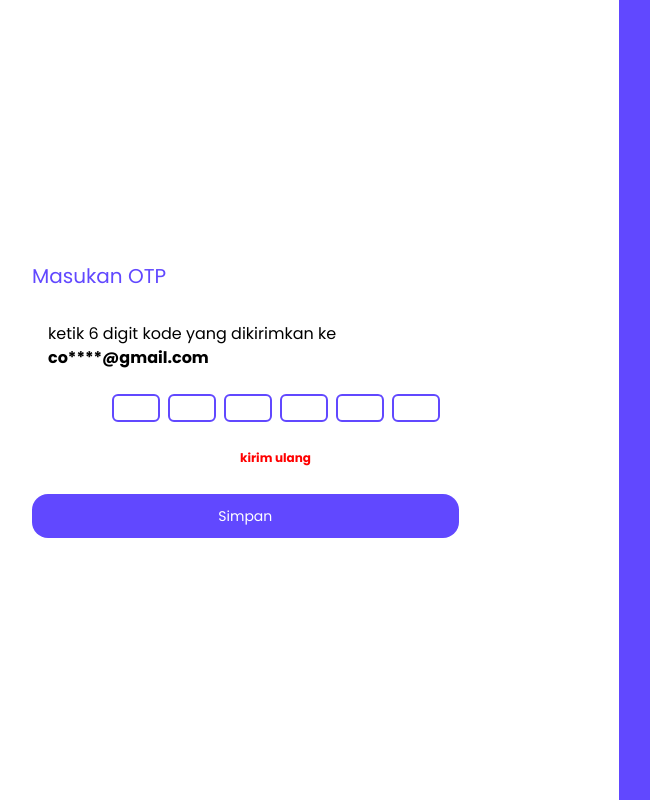
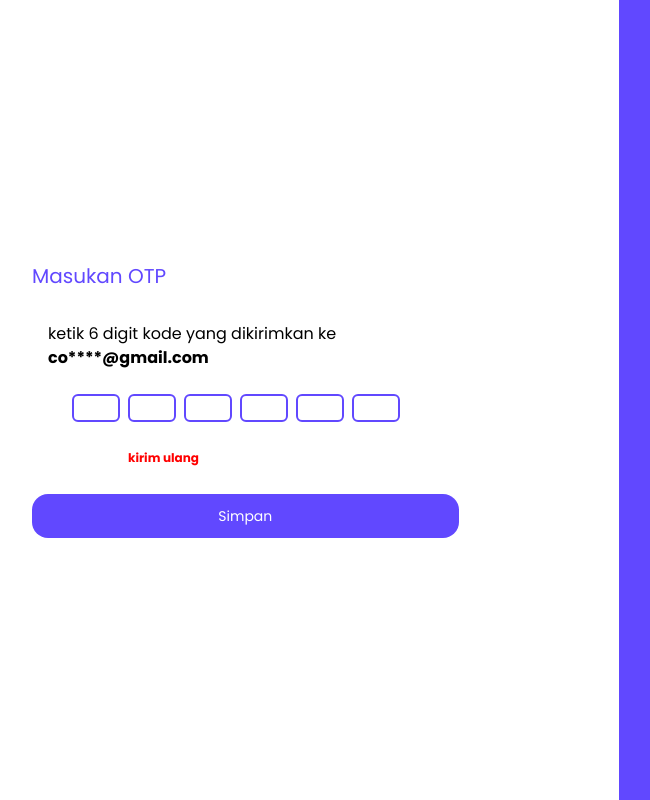
Before and after one commit to HusniCasela/finalproject, a React (Vite) app: page /Verifikasi in a window 1280 px wide. Shown: the whole page, without its empty margins (128-778 px from the left). Built offline with nearby package versions, Linux system fonts and the light colour scheme.

Commit message:
Update VerifikasiOtp.jsx

```diff
--- a/src/components/ResetPassword/VerifikasiOtp.jsx
+++ b/src/components/ResetPassword/VerifikasiOtp.jsx
@@ -1,6 +1,6 @@
 import Button from "../Button/Button";
-import { useNavigate } from "react-router-dom";
-import React, { useRef, useEffect, useState } from "react";
+import { useNavigate,useLocation} from "react-router-dom";
+import React, { useRef, useEffect,useState} from "react";
 import TitleReset from "../InputPassword/TitleReset";
 import Allert from "../Allert/Allert";
 
@@ -16,6 +16,8 @@ const VerifikasiOtp = () => {
   const [sendSeconds, setSendSeconds] = useState("hidden");
   const [warningRed, setWarningRed] = useState("hidden");
   const [successGreen, setSuccessGreen] = useState("hidden");
+  const navigate = useNavigate();
+   const location = useLocation()
 
 useEffect(() => {
   const handleInput = (ref, nextRef) => {
@@ -29,18 +31,14 @@ const VerifikasiOtp = () => {
     }
   };
 
-    otpOne.current?.addEventListener("input", () =>
-      handleInput(otpOne, otpTwo)
-    );
+  otpOne.current?.addEventListener("input", () => handleInput(otpOne, otpTwo));
   otpTwo.current?.addEventListener("input", () =>
     handleInput(otpTwo, otpThree)
   );
   otpThree.current?.addEventListener("input", () =>
     handleInput(otpThree, otpFor)
   );
-    otpFor.current?.addEventListener("input", () =>
-      handleInput(otpFor, otpFive)
-    );
+  otpFor.current?.addEventListener("input", () => handleInput(otpFor, otpFive));
   otpFive.current?.addEventListener("input", () =>
     handleInput(otpFive, otpNine)
   );
@@ -57,16 +55,14 @@ const VerifikasiOtp = () => {
   otpThree.current?.addEventListener("input", () =>
     removeValue(otpThree, otpTwo)
   );
-    otpTwo.current?.addEventListener("input", () =>
-      removeValue(otpTwo, otpOne)
-    );
-  });
+  otpTwo.current?.addEventListener("input", () => removeValue(otpTwo, otpOne));
+})
 
-  function limit(limValue) {
-    if (limValue.current.value.length > 1) {
-      limValue.current.value = limValue.current.value.slice(0, 1);
+function limit(limValue){
+ if(limValue.current.value.length >1) {
+limValue.current.value = limValue.current.value.slice(0,1)
 }
-    return limValue;
+return limValue
 }
   otpOne.current?.addEventListener("input", () => limit(otpOne));
   otpTwo.current?.addEventListener("input", () => limit(otpTwo));
@@ -91,23 +87,33 @@ const VerifikasiOtp = () => {
     setSendRepeat("hidden");
     setSendSeconds("block");
   };
+
+
+ const { name, email, phone, password } = location.state || {};
+
+      if (name && email && phone && password) {
+        const user = { name, email, phone, password, verified: true };
+      }
+
+
   const cl = () => {
+
     if (
       otpOne.current.value.length != 0 &&
       otpTwo.current.value.length != 0 &&
       otpThree.current.value.length != 0 &&
       otpFor.current.value.length != 0 &&
       otpFive.current.value.length != 0 &&
-      otpNine.current.value.length != 0
-    ) {
+      otpNine.current.value.length != 0) {
         setSuccessGreen("block");
         setWarningRed("hidden");
-    } else {
+    }else {
+     navigate("/Register");
       setWarningRed("block");
     setSuccessGreen("hidden");
     }
-  };
 
+    }
   return (
     <section className="">
       <TitleReset titleMessage={"Masukan OTP"} />
@@ -116,7 +122,7 @@ const VerifikasiOtp = () => {
           ketik 6 digit kode yang dikirimkan ke <b>co****@gmail.com</b>
         </p>
       </div>
-      <div className="ml-20 mt-6">
+      <div className="ml-10 mt-6">
         <input
           type="number"
           className="w-12 border-2 border-DARKBLUE05 outline-none rounded-md mr-2 pr-2 pl-2 pb-1 pt-1 text-xs"
@@ -154,7 +160,7 @@ const VerifikasiOtp = () => {
           maxlength="1"
         />
       </div>
-      <div className="text-xs mt-7 ml-28">
+      <div className="text-xs mt-7">
         <strong className={`${sendRepeat} text-WARNING ml-24 `} onClick={send}>
           kirim ulang
         </strong>
@@ -165,14 +171,13 @@ const VerifikasiOtp = () => {
       <div className="mt-7">
         <Button title={"Simpan"} onClick={cl}></Button>
       </div>
-      <div className={`${warningRed} ml-40 mt-20 `}>
+      <div className={`${warningRed} ml-12 mt-20 `}>
         <Allert type="warning" message={"maaf kode OTP salah"} />
       </div>
-      <div className={`${successGreen} ml-40 mt-20 `}>
+      <div className={`${successGreen} ml-10 mt-20 `}>
         <Allert type="success" message={"Reset password berhasil"} />
       </div>
     </section>
   );
-};
-
+}
 export default VerifikasiOtp;
```
Lines whose indentation alone changed are shown as unchanged.
